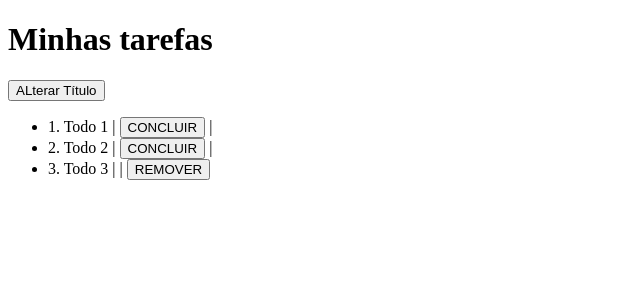
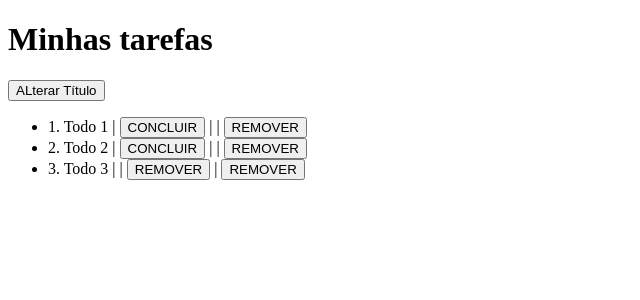
Before and after one commit to RafaelBonotto/angular.Todo, an Angular app: page / in a window 1280 px wide. Shown: the top 300 px of the page, without its empty margins (0-640 px from the left). Built offline with nearby package versions, Linux system fonts and the light colour scheme.

Commit message:
Update app.component.html

```diff
--- a/src/app/app.component.html
+++ b/src/app/app.component.html
@@ -7,6 +7,7 @@
     <li *ngFor="let todo of todos">
         {{todo.id}}. {{todo.title}} |
         <button *ngIf="!todo.done">CONCLUIR</button> |
-        <button *ngIf="todo.done">REMOVER</button>
+        <button *ngIf="todo.done">REMOVER</button> |
+        <button>REMOVER</button>
     </li>
 </ul>
```
